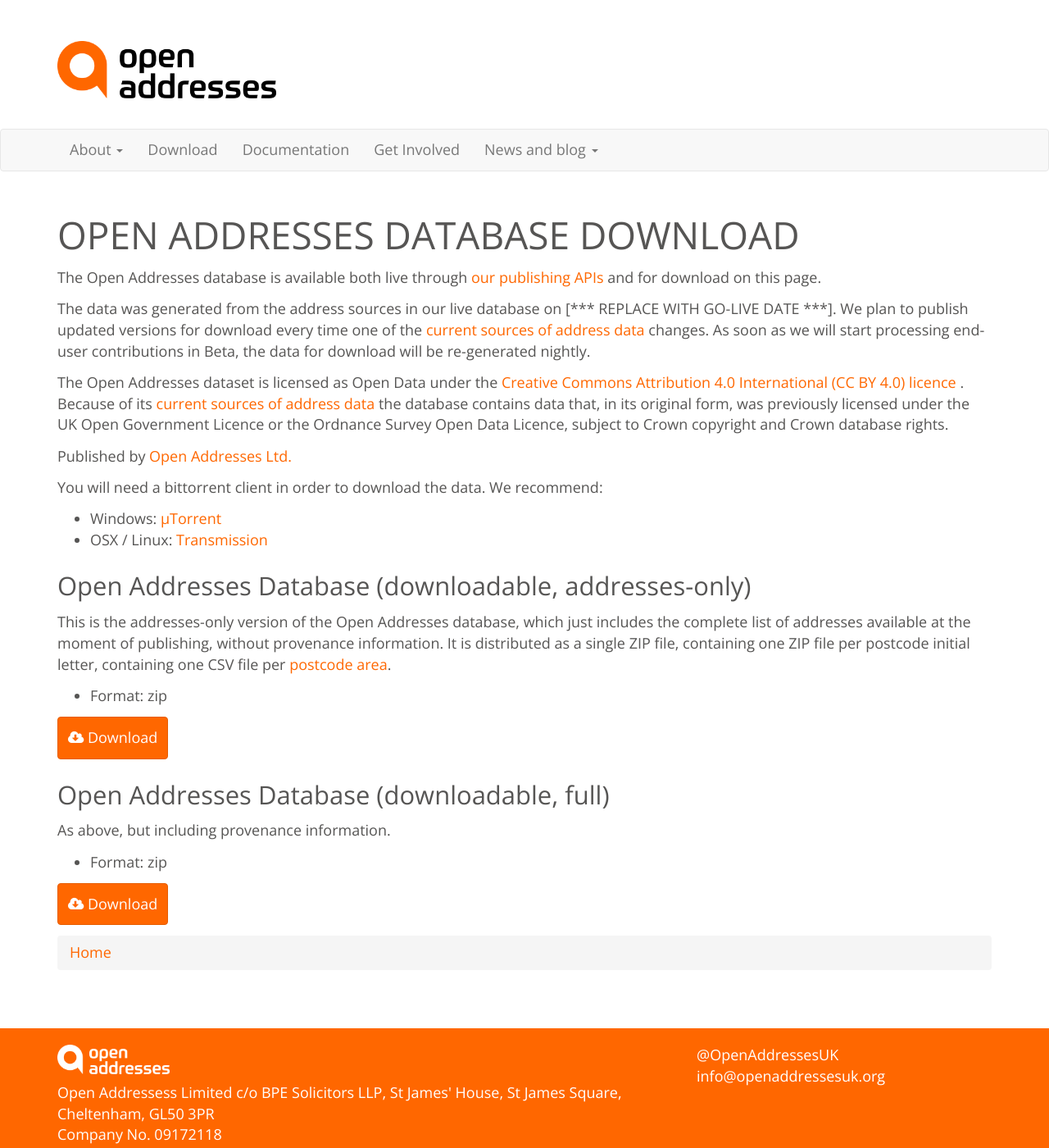
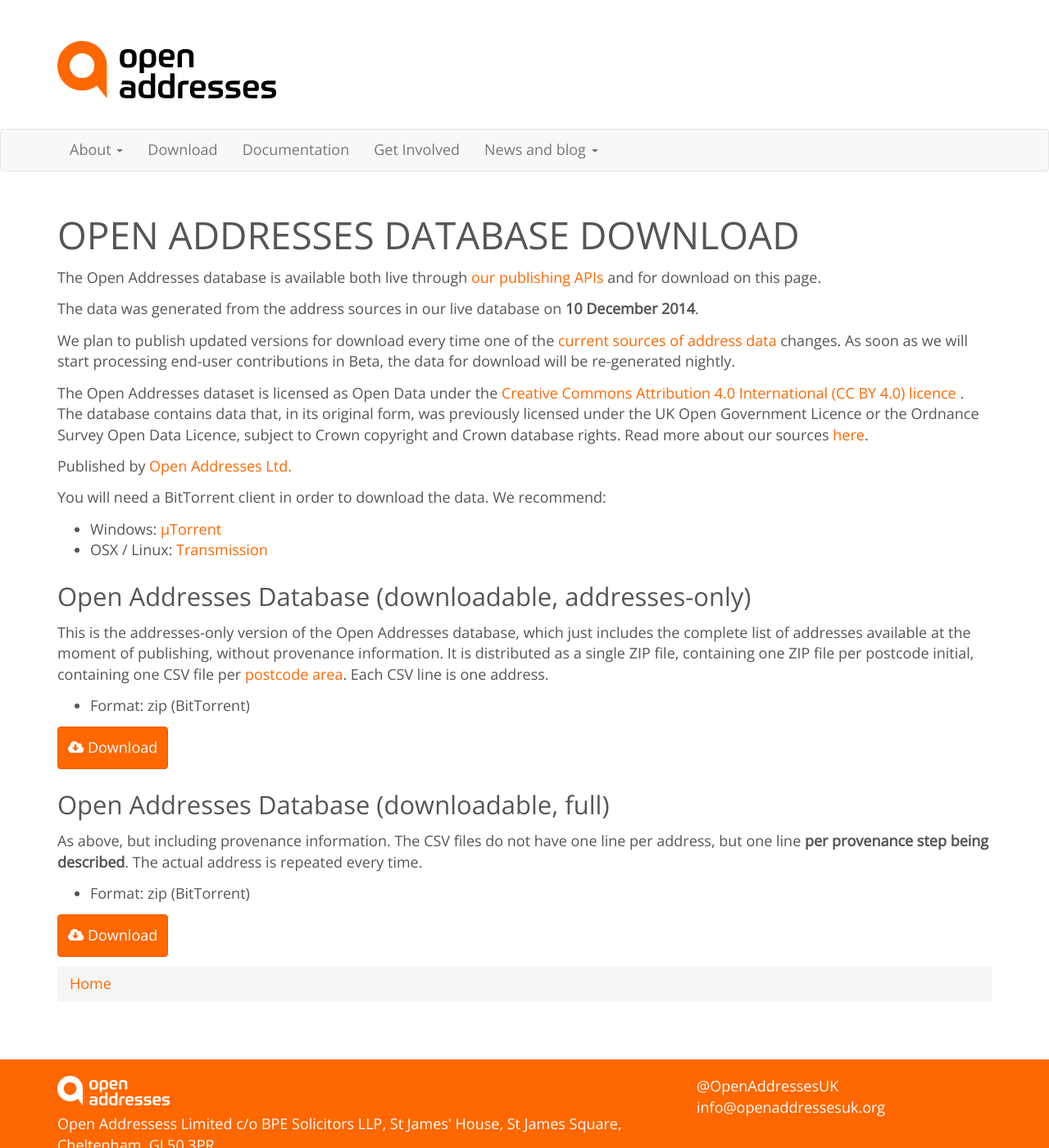
Before and after one commit to OpenAddressesUK/OLD_openaddressesuk.github.io, a Jekyll site: the page built from download.html, in a window 1280 px wide and 1400 px high. Shown: the whole window at 82% size. Built offline with Jekyll 4.4.1, drawn with Linux system fonts in a browser that asks for light colours; nearby versions of some CDN libraries.

Commit message:
RC download page for Alpha soft launch

```diff
--- a/download.html
+++ b/download.html
@@ -13,14 +13,17 @@ layout: notitle
 
     <p>
         The data was generated from the address sources in our live database on
-        <span property="dct:issued" resource="[*** REPLACE WITH GO-LIVE DATE ***]">[*** REPLACE WITH GO-LIVE DATE ***]</a>. We plan to publish updated versions for download every time one of the <a href="/docs/#sources">current sources of address data</a> changes. As soon as we will start processing end-user contributions in Beta, the data for download will be re-generated nightly.
+        <span property="dct:issued" resource="2014/12/10"><b>10 December 2014</b></a>.
+    </p>
+    <p>
+        We plan to publish updated versions for download every time one of the <a href="/docs/#sources">current sources of address data</a> changes. As soon as we will start processing end-user contributions in Beta, the data for download will be re-generated nightly.
     </p>
 
   <p property="dct:license" resource="https://www.nationalarchives.gov.uk/doc/open-government-licence/version/2/">
     The Open Addresses dataset is licensed as Open Data under the
     <a href="https://creativecommons.org/licenses/by/4.0/">
       <span property="dct:title">Creative Commons Attribution 4.0 International (CC BY 4.0) licence</span>
-    </a>. Because of its <a href="/docs/#sources">current sources of address data</a> the database contains data that, in its original form, was previously licensed under the UK Open Government Licence or the Ordnance Survey Open Data Licence, subject to Crown copyright and Crown database rights.
+    </a>. The database contains data that, in its original form, was previously licensed under the UK Open Government Licence or the Ordnance Survey Open Data Licence, subject to Crown copyright and Crown database rights. Read more about our sources <a href="/docs/#sources">here</a>.
   </p>
 
   <p property="dct:publisher" resource="http://openaddressesuk.org">
@@ -31,7 +34,7 @@ layout: notitle
   </p>
 
   <p>
-    You will need a bittorrent client in order to download the data. We recommend:
+    You will need a BitTorrent client in order to download the data. We recommend:
     <ul>
       <li>Windows: <a href='http://www.utorrent.com/downloads/win'>&#181;Torrent</a></li>
       <li>OSX / Linux: <a href='https://www.transmissionbt.com'>Transmission</a></li>
@@ -41,14 +44,14 @@ layout: notitle
   <div property='dcat:distribution' typeof='dcat:Distribution'>
       <h3 property="dct:title">Open Addresses Database (downloadable, addresses-only)</h3>
       <p property="dct:description">
-        This is the addresses-only version of the Open Addresses database, which just includes the complete list of addresses available at the moment of publishing, without provenance information. It is distributed as a single ZIP file, containing one ZIP file per postcode initial letter, containing one CSV file per <a href="http://en.wikipedia.org/wiki/Postcodes_in_the_United_Kingdom#Postcode_area">postcode area</a>.
+        This is the addresses-only version of the Open Addresses database, which just includes the complete list of addresses available at the moment of publishing, without provenance information. It is distributed as a single ZIP file, containing one ZIP file per postcode initial, containing one CSV file per <a href="http://en.wikipedia.org/wiki/Postcodes_in_the_United_Kingdom#Postcode_area">postcode area</a>. Each CSV line is one address.
       </p>
       <ul>
-        <li>Format: <span content='http://purl.org/NET/mediatypes/application/zip' property='dcat:mediaType'>zip</span></li>
+        <li>Format: <span content='http://purl.org/NET/mediatypes/application/zip' property='dcat:mediaType'>zip (BitTorrent)</span></li>
       </ul>
       <p>
 
-        <a class='btn btn-primary' href='https://s3-eu-west-1.amazonaws.com/download.openaddressesuk.org/open_addresses_database/{YYYY}-{MM}-{DD}-openaddressesuk-addresses_only.torrent' property='dcat:accessURL'>
+        <a class='btn btn-primary' href='https://docs.google.com/uc?export=download&id=0B46kGZDllbTKcnQ3YnMxWUtkZXc' property='dcat:accessURL'>
           <i class='fa fa-cloud-download'></i>
           Download
         </a>
@@ -58,13 +61,13 @@ layout: notitle
   <div property='dcat:distribution' typeof='dcat:Distribution'>
       <h3 property="dct:title">Open Addresses Database (downloadable, full)</h3>
       <p property="dct:description">
-        As above, but including provenance information.
+        As above, but including provenance information. The CSV files do not have one line per address, but one line <b>per provenance step being described</b>. The actual address is repeated every time.
       </p>
       <ul>
-        <li>Format: <span content='http://purl.org/NET/mediatypes/application/zip' property='dcat:mediaType'>zip</span></li>
+        <li>Format: <span content='http://purl.org/NET/mediatypes/application/zip' property='dcat:mediaType'>zip (BitTorrent)</span></li>
       </ul>
       <p>
-        <a class='btn btn-primary' href='https://s3-eu-west-1.amazonaws.com/download.openaddressesuk.org/open_addresses_database/{YYYY}-{MM}-{DD}-openaddressesuk-full.torrent' property='dcat:accessURL'>
+        <a class='btn btn-primary' href='https://docs.google.com/uc?export=download&id=0B46kGZDllbTKemR2NHRfX0VEZmM' property='dcat:accessURL'>
           <i class='fa fa-cloud-download'></i>
           Download
         </a>
```
